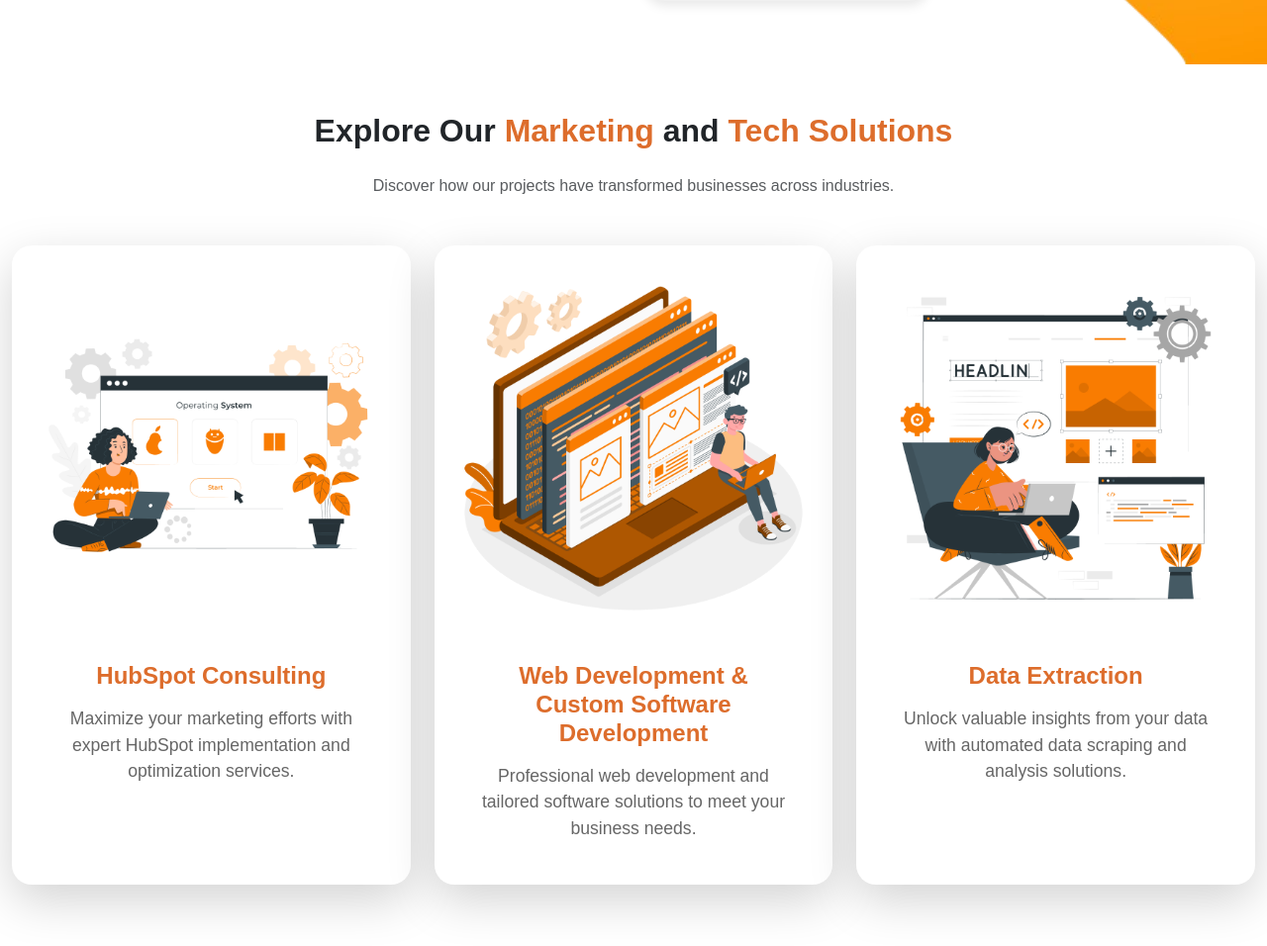
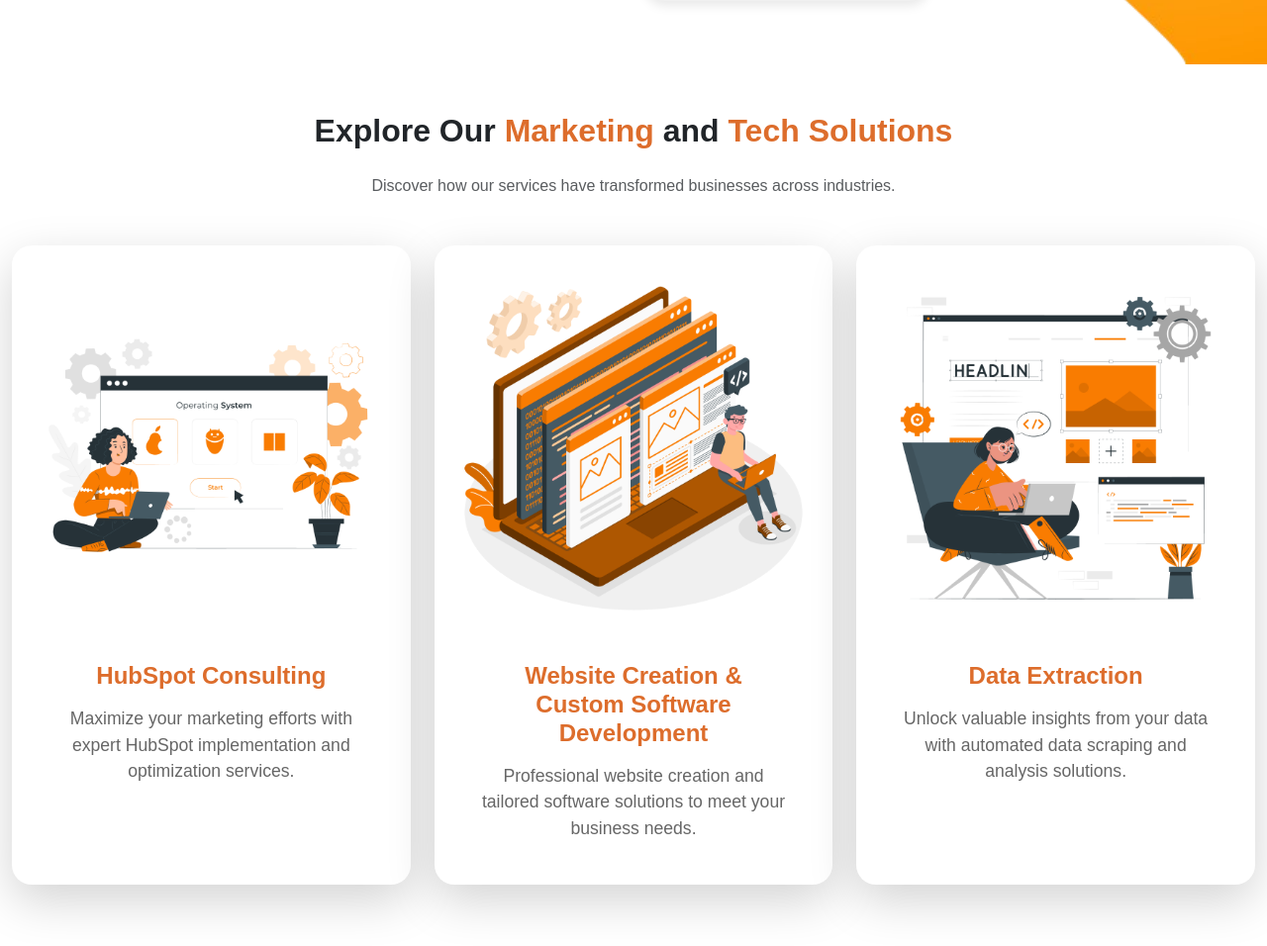
Before and after one commit to Gabrielb-Webdev/Pixiu-X-Renew, a PHP site: page / in a window 1280 px wide. Shown: the part 1995-2951 px from the top of the page at 99% size. Run offline with PHP 8.4, Linux system fonts and the light colour scheme.

Commit message:
Seccion de servicios arreglada

```diff
--- a/components/navbar.php
+++ b/components/navbar.php
@@ -2,7 +2,7 @@
 <nav class="navbar navbar-expand-lg navbar-light bg-light">
     <div class="container py-3 navbar-spacing">
         <!-- Logo -->
-        <a class="navbar-brand" href="#">
+        <a class="navbar-brand" href="#home">
             <img src="images/logo.png" alt="Logo" class="logo-img">
         </a>
         <!-- Toggler for mobile view -->
@@ -12,15 +12,19 @@
         <!-- Navbar Links -->
         <div class="collapse navbar-collapse" id="navbarNav">
             <ul class="navbar-nav ms-auto">
+                <!-- Home Link -->
                 <li class="nav-item">
                     <a class="nav-link active" aria-current="page" href="#home">Home</a>
                 </li>
+                <!-- Services Link -->
                 <li class="nav-item">
                     <a class="nav-link" href="#services">Services</a>
                 </li>
+                <!-- Projects Link -->
                 <li class="nav-item">
-                    <a class="nav-link" href="#projects">Projects</a>
+                    <a class="nav-link" href="#projects">What We Do</a>
                 </li>
+                <!-- Dropdown for Extra Pages (About Us, FAQs) -->
                 <li class="nav-item dropdown">
                     <a class="nav-link dropdown-toggle" href="#" id="navbarDropdown" role="button" data-bs-toggle="dropdown" aria-expanded="false">
                         Pages
@@ -30,9 +34,11 @@
                         <li><a class="dropdown-item" href="#faqs">FAQs</a></li>
                     </ul>
                 </li>
+                <!-- Info Link -->
                 <li class="nav-item">
                     <a class="nav-link" href="#info">Info</a>
                 </li>
+                <!-- Contact Link -->
                 <li class="nav-item">
                     <a class="nav-link" href="#contact">Contact</a>
                 </li>
--- a/index.php
+++ b/index.php
@@ -138,7 +138,7 @@
     <section id="projects" class="package-section py-5">
         <div class="container-fluid">
             <h2 class="fw-bold text-center mb-4">Explore Our <span class="text-orange">Marketing</span> and <span class="text-orange">Tech Solutions</span></h2>
-            <p class="text-center text-muted mb-5">Discover how our projects have transformed businesses across industries.</p>
+            <p class="text-center text-muted mb-5">Discover how our services have transformed businesses across industries.</p>
 
             <div class="row">
                 <!-- Card 1: HubSpot Consulting -->
@@ -147,7 +147,10 @@
                         <div class="card-img-container position-relative overflow-hidden">
                             <img src="images/Operating system-pana.png" class="card-img-top" alt="HubSpot Consulting">
                             <div class="card-overlay text-center d-flex justify-content-center align-items-center">
-                                <a href="hubspot-consulting.html" class="btn btn-orange">Learn More</a>
+                                <a href="hubspot-consulting.html" class="btn btn-orange">
+                                    HubSpot Consulting
+                                    <i class="fas fa-arrow-right ms-2"></i>
+                                </a>
                             </div>
                         </div>
                         <div class="card-body text-center">
@@ -157,19 +160,25 @@
                     </div>
                 </div>
 
-                <!-- Combined Card: Web Development & Custom Software Development -->
+                <!-- Combined Card: Website Creation & Custom Software Development -->
                 <div class="col-lg-4 mb-4">
                     <div class="card service-card h-100 shadow-lg border-0 rounded-lg hover-zoom">
                         <div class="card-img-container position-relative overflow-hidden">
-                            <img src="images/Developer activity-amico.png" class="card-img-top" alt="Web Development & Software Development">
+                            <img src="images/Developer activity-amico.png" class="card-img-top" alt="Website Creation & Software Development">
                             <div class="card-overlay text-center d-flex justify-content-center align-items-center">
-                                <a href="web-development.html" class="btn btn-orange me-2">Web Development</a>
-                                <a href="custom-software.html" class="btn btn-orange ms-2">Software Development</a>
+                                <a href="web-development.html" class="btn btn-orange me-2">
+                                    Website Creation
+                                    <i class="fas fa-arrow-right ms-2"></i>
+                                </a>
+                                <a href="custom-software.html" class="btn btn-orange ms-2">
+                                    Software Development
+                                    <i class="fas fa-arrow-right ms-2"></i>
+                                </a>
                             </div>
                         </div>
                         <div class="card-body text-center">
-                            <h5 class="card-title fw-bold">Web Development & Custom Software Development</h5>
-                            <p class="card-text">Professional web development and tailored software solutions to meet your business needs.</p>
+                            <h5 class="card-title fw-bold">Website Creation & Custom Software Development</h5>
+                            <p class="card-text">Professional website creation and tailored software solutions to meet your business needs.</p>
                         </div>
                     </div>
                 </div>
@@ -180,7 +189,10 @@
                         <div class="card-img-container position-relative overflow-hidden">
                             <img src="images/Website Creator-cuate.png" class="card-img-top" alt="Data Extraction">
                             <div class="card-overlay text-center d-flex justify-content-center align-items-center">
-                                <a href="data-extraction.html" class="btn btn-orange">Learn More</a>
+                                <a href="data-extraction.html" class="btn btn-orange">
+                                    Data Extraction
+                                    <i class="fas fa-arrow-right ms-2"></i>
+                                </a>
                             </div>
                         </div>
                         <div class="card-body text-center">
```
